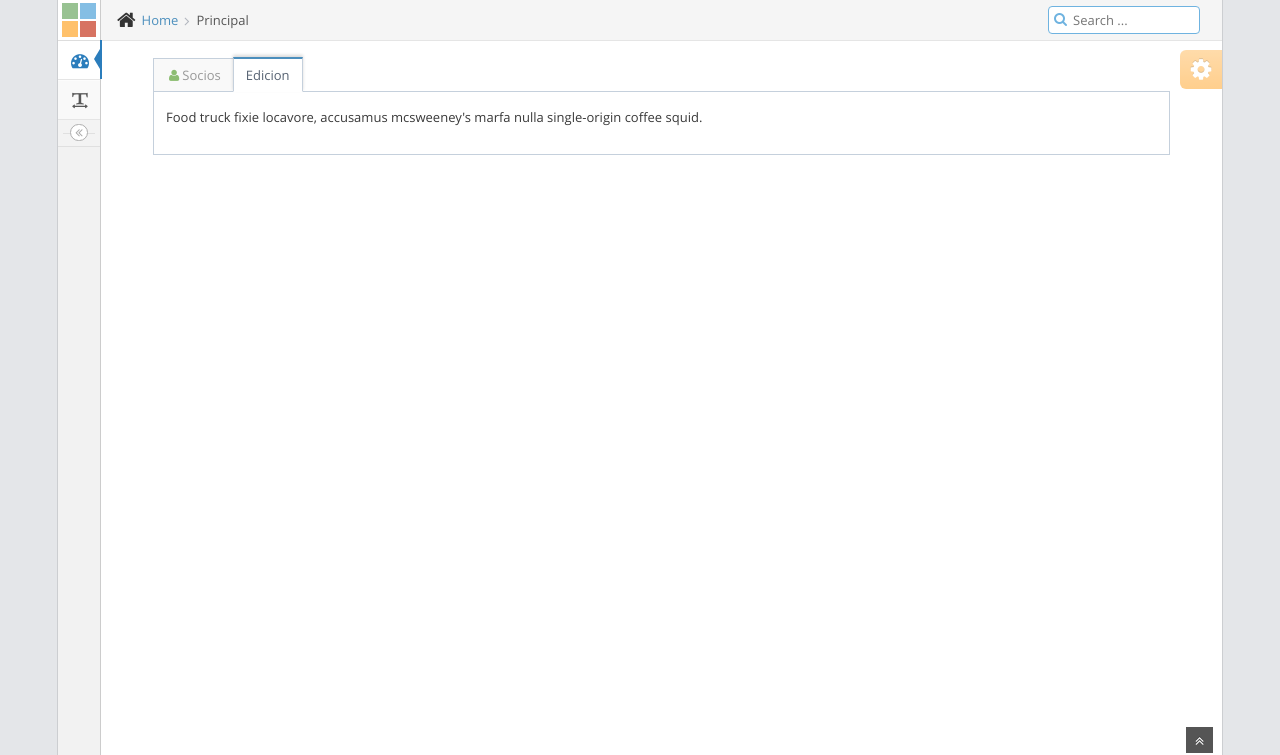
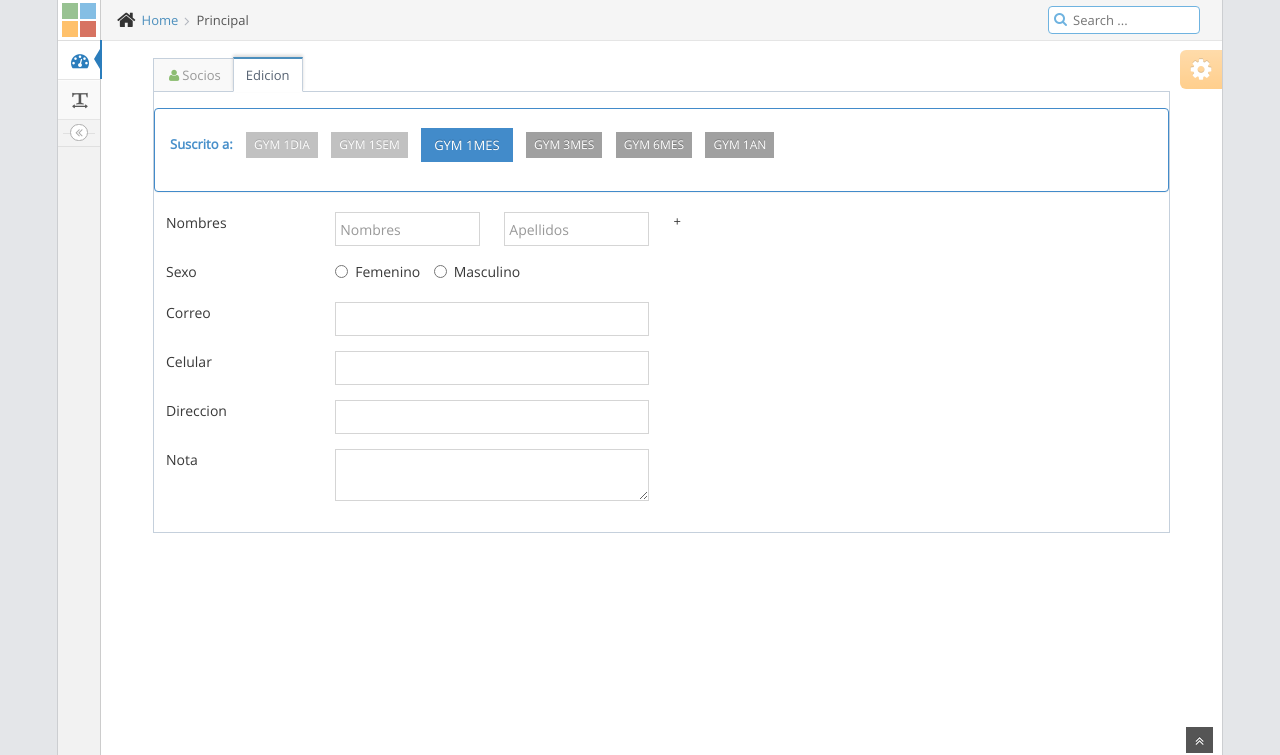
Before and after one commit to enlacee/gym, a CodeIgniter app: page /dashboard in a window 1280 px wide, after a click on "Edicion". Shown: the part 45-800 px from the top of the page. Run offline with CodeIgniter, Linux system fonts and the light colour scheme.

Commit message:
JS+Boostrap+sql (prioridad ctrl asistencia) JS

```diff
--- a/application/controllers/socio.php
+++ b/application/controllers/socio.php
@@ -16,15 +16,21 @@ class Socio extends MY_Controller {
 
     public function listGrid()
     {
-        $array[] = array('id' => 1, 'name' => 'pepe reina', 'otro'=> '15');
-        $array[] = array('id' => 2, 'name' => 'maria lopez', 'otro'=> '25');
-        $array[] = array('id' => 3, 'name' => 'martin borge', 'otro'=> '22');
-        $array[] = array('id' => 4, 'name' => 'juan reniro', 'otro'=> '11');
+        $array[] = array(
+            'id' => 1,
+            'first_name' => 'pepe reina',
+            'last_name' => 'rosario',
+            'sexo' => '1',
+            'email'=>'correo@mail.com',
+            'celular' => '995845745');
+        $array[] = array('id' => 2, 'first_name' => 'maria lopez', 'last_name' => 'lopez', 'sexo' => '1', 'email'=>'correo@mail.com');
+        $array[] = array('id' => 3, 'first_name' => 'martin borge', 'last_name'=> 'ruiz', 'sexo' => '2', 'email'=>'correo@mail.com');
+        $array[] = array('id' => 4, 'first_name' => 'juan reniro', 'last_name' => 'lirio', 'sexo' => '1', 'email'=>'correo@mail.com');
 
-        $array[] = array('id' => 5, 'name' => 'maribel rojas', 'otro'=> '15');
-        $array[] = array('id' => 6, 'name' => 'stefany maride', 'otro'=> '25');
-        $array[] = array('id' => 7, 'name' => 'robert linio', 'otro'=> '22');
-        $array[] = array('id' => 8, 'name' => 'ricardo games', 'otro'=> '11');
+        $array[] = array('id' => 5, 'first_name' => 'maribel rojas', 'last_name' => 'gimenez', 'sexo' => '1');
+        $array[] = array('id' => 6, 'first_name' => 'stefany maride', 'last_name' => 'garza', 'sexo' => '1');
+        $array[] = array('id' => 7, 'first_name' => 'robert linio', 'last_name' => 'roblez', 'sexo' => '1');
+        $array[] = array('id' => 8, 'first_name' => 'ricardo games', 'last_name' => 'castillo', 'sexo' => '1');
 
         $this->output->set_content_type('application/json');
         $this->output->set_output(json_encode($array));
--- a/application/views/dashboard/index.php
+++ b/application/views/dashboard/index.php
@@ -47,7 +47,7 @@
                         </div>
 
                         <div id="profile" class="tab-pane">
-                            <p>Food truck fixie locavore, accusamus mcsweeney's marfa nulla single-origin coffee squid.</p>
+                            <?php $this->load->view('dashboard/index/_formEditSocio.php'); ?>
                         </div>
 
                     </div>
--- /dev/null
+++ b/application/views/dashboard/index/_formAddSocio.php
@@ -0,0 +1,73 @@
+            <form action="socio/add" name="formAddSocio" id="formAddSocio" method="POST">
+                <div class="modal-header">
+                    <button type="button" class="close" data-dismiss="modal" aria-hidden="true">×</button>
+                    <h4 class="modal-title" id="myModalLabel">Nuevo Socio (client)</h4>
+                </div>
+                <div class="modal-body">
+
+                    <div class="row form-group">
+                        <div class="col-md-4 col-sm-2"><label>Nombres</label></div>
+                        <div class="col-md-4 col-sm-5">
+                            <input type="text" id="addSocio_first_name" name="addSocio_first_name" value="" class="required form-control" placeholder="Nombres"
+                            minlength="3" maxlength="30">
+                        </div>
+                        <div class="col-md-4 col-sm-5">
+                            <input type="text" id="addSocio_last_name" name="addSocio_last_name" value="" class="required form-control" placeholder="Apellidos"
+                            minlength="3" maxlength="30">
+                        </div>
+                    </div>
+                    <div class="row form-group">
+                        <div class="col-md-4 col-sm-2"><label>Sexo</label></div>
+                        <div class="col-md-8 col-sm-10">
+                            <div class="radio-inline">
+                                <label>
+                                    <input class="required" type="radio" id="addSocio_sexo" name="addSocio_sexo" value="1">Femenino
+                                </label>
+                            </div>
+                            <div class="radio-inline">
+                                <label>
+                                    <input class="required" type="radio" id="addSocio_sexo" name="addSocio_sexo" value="2">Masculino
+                                </label>
+                            </div>
+                        </div>
+                    </div>
+
+                    <div class="row form-group">
+                        <div class="col-md-4"><label>Correo</label></div>
+                        <div class="col-md-8">
+                            <input type="text" id="addSocio_email" name="addSocio_email" value="" class="required email form-control">
+                        </div>
+                    </div>
+
+                    <div class="row form-group">
+                        <div class="col-md-4"><label>Celular</label></div>
+                        <div class="col-md-8">
+                            <input type="text" id="addSocio_celular" name="addSocio_celular" value="" class="required phone {number} form-control">
+                        </div>
+                    </div>
+
+                    <a href="#" class="btn btn-minier btn-primary" id="linkMoreSocio" data-toggle="collapse" data-target="#moreSocio">[+ mas]</a>
+
+                    <div id="moreSocio" class="collapse">
+                        <div class="row form-group">
+                            <div class="col-md-4"><label>Direccion</label></div>
+                            <div class="col-md-8">
+                                <input type="text" id="addSocio_direccion" name="addSocio_direccion" value="" class="form-control">
+                            </div>
+                        </div>
+
+                        <div class="row form-group">
+                            <div class="col-md-4"><label>Nota</label></div>
+                            <div class="col-md-8">
+                                <textarea id="addSocio_observacion" name="addSocio_observacion" class="form-control" ></textarea>
+                            </div>
+                        </div>
+                    </div>
+
+                </div>
+                <div class="modal-footer">
+                    <button >enviar</button>
+                    <button id ="btnSave"  class="btn btn-default" data-dismiss="modal">Save</button>
+                    <button id ="btnClose" type="button" class="btn btn-default" data-dismiss="modal">Cancel</button>
+                </div>
+            </form>
--- /dev/null
+++ b/application/views/dashboard/index/_formEditSocio.php
@@ -0,0 +1,81 @@
+                <div class="row">
+                    <div class="">
+                            <div class="widget-main panel panel-primary padding-10">
+                                <ul class=" spaced list-inline">
+                                    <li><strong class="blue">Suscrito a:</strong></li>
+                                <li><button class="btn btn-xs btn-grey disabled">GYM 1DIA</button></li>
+                                <li><button class="btn btn-xs btn-grey disabled ">GYM 1SEM</button></li>
+                                <li><button class="btn btn-sm btn-primary ">GYM 1MES</button></li>
+                                <li><button class="btn btn-xs btn-grey ">GYM 3MES</button></li>
+                                <li><button class="btn btn-xs btn-grey ">GYM 6MES</button></li>
+                                <li><button class="btn btn-xs btn-grey ">GYM 1AN</button></li>
+                                </ul>
+                            </div>
+
+                    </div>
+
+                    <div class="col-md-6">
+                        <form action="" id="formEditSocio" name="formEditSocio">
+                        <div class="row form-group">
+                            <div class="col-md-4 col-sm-2"><label>Nombres</label></div>
+                            <div class="col-md-4 col-sm-5">
+                                <input type="text" id="first_name" name="first_name" value="" class="required form-control" placeholder="Nombres"
+                                minlength="3" maxlength="30">
+                            </div>
+                            <div class="col-md-4 col-sm-5">
+                                <input type="text" id="last_name" name="last_name" value="" class="required form-control" placeholder="Apellidos"
+                                minlength="3" maxlength="30">
+                            </div>
+                        </div>
+                        <div class="row form-group">
+                            <div class="col-md-4 col-sm-2"><label>Sexo</label></div>
+                            <div class="col-md-8 col-sm-10">
+                                <div class="radio-inline">
+                                    <label>
+                                        <input class="required" type="radio" id="sexo" name="sexo" value="1">Femenino
+                                    </label>
+                                </div>
+                                <div class="radio-inline">
+                                    <label>
+                                        <input class="required" type="radio" id="sexo" name="sexo" value="2">Masculino
+                                    </label>
+                                </div>
+                            </div>
+                        </div>
+
+                        <div class="row form-group">
+                            <div class="col-md-4"><label>Correo</label></div>
+                            <div class="col-md-8">
+                                <input type="text" id="email" name="email" value="" class="required email form-control">
+                            </div>
+                        </div>
+
+                        <div class="row form-group">
+                            <div class="col-md-4"><label>Celular</label></div>
+                            <div class="col-md-8">
+                                <input type="text" id="celular" name="celular" value="" class="required phone {number} form-control">
+                            </div>
+                        </div>
+
+                        <div class="row form-group">
+                            <div class="col-md-4"><label>Direccion</label></div>
+                            <div class="col-md-8">
+                                <input type="text" id="direccion" name="direccion" value="" class="form-control">
+                            </div>
+                        </div>
+
+                        <div class="row form-group">
+                            <div class="col-md-4"><label>Nota</label></div>
+                            <div class="col-md-8">
+                                <textarea id="observacion" name="observacion" class="form-control" ></textarea>
+                            </div>
+                        </div>
+
+
+                        </form>
+                    </div>
+
+                    <div class="col-md-6">
+                        +
+                    </div>
+                </div>
--- a/public/js/application/dashboard/index.js
+++ b/public/js/application/dashboard/index.js
@@ -16,12 +16,16 @@ var pager_selector = "#grid-pager";
 jQuery(grid_selector).jqGrid({
     url:'socio/listGrid',
     datatype: "json",
-    colNames:['id','name', 'Tipo variable', 'Patro a validar','Fecha registro'],
+    colNames:['id','nombre', 'apellido', 'sexo','celular','mail','direccion','nota','Fecha registro'],
     colModel:[
-        {name:'id',index:'id', width:55},
-        {name:'name',index:'name', width:150, editable:true},
-        {name:'tipo_variable',index:'tipo_variable', width:100},
-        {name:'patron_a_validar',index:'patron_a_validar', width:100},
+        {name:'id',index:'id', width:55, search:false},
+        {name:'first_name',index:'first_name', width:150, editable:true},
+        {name:'last_name',index:'last_name', width:100, editable:true},
+        {name:'sexo',index:'sexo', width:100},
+        {name:'celular',index:'celular', width:100, hidden:true},
+        {name:'email',index:'email', width:100, hidden:true},
+        {name:'direccion',index:'direccion', width:100, hidden:true},
+        {name:'nota',index:'nota', width:100, hidden:true},
         {name:'fecha_registro',index:'fecha_registro', width:130, align:"right"}
     ],
     rowNum:10,
@@ -41,7 +45,104 @@ jQuery(grid_selector).jqGrid({
 	        enableTooltips(table);
 	    }, 0);
 	},
+	ondblClickRow: function(id) {
+		//alert("You double click row with id: "+id);
+		var gsr = jQuery(grid_selector).jqGrid('getGridParam','selrow');
+		console.log(gsr)
+		rowData = $(this).jqGrid("getRowData", id);
+		console.log('rowData',rowData);
+		if(gsr){
+			$(this).jqGrid('GridToForm',gsr,"#formEditSocio");
+			$('#myTab li:eq(1) a').tab('show');
+		} else {
+			alert("Please select Row")
+		}
+	},
 });
+
+// -- nav
+jQuery(grid_selector).jqGrid('navGrid', pager_selector,
+    {//navbar options
+        edit: true,
+        editicon: 'icon-pencil blue',
+        add: false,
+        addicon: 'icon-plus-sign purple',
+        del: true,
+        delicon: 'icon-trash red',
+        search: true,
+        searchicon: 'icon-search orange',
+        refresh: true,
+        refreshicon: 'icon-refresh green',
+        view: false,
+        viewicon: 'icon-zoom-in grey',
+    },
+    {
+        //edit record form
+        //closeAfterEdit: true,
+        recreateForm: true,
+        beforeShowForm: function(e) {
+            var form = $(e[0]);
+            form.closest('.ui-jqdialog').find('.ui-jqdialog-titlebar').wrapInner('<div class="widget-header" />')
+            style_edit_form(form);
+        }
+    },
+	{
+	    //new record form
+	    closeAfterAdd: true,
+	    recreateForm: true,
+	    viewPagerButtons: false,
+	    beforeShowForm: function(e) {
+	        var form = $(e[0]);
+	        form.closest('.ui-jqdialog').find('.ui-jqdialog-titlebar').wrapInner('<div class="widget-header" />')
+	        style_edit_form(form);
+	    }
+	},
+	{
+	    //delete record form
+	    recreateForm: true,
+	    beforeShowForm: function(e) {
+	        var form = $(e[0]);
+	        if (form.data('styled'))
+	            return false;
+
+	        form.closest('.ui-jqdialog').find('.ui-jqdialog-titlebar').wrapInner('<div class="widget-header" />')
+	        style_delete_form(form);
+
+	        form.data('styled', true);
+	    },
+	    onClick: function(e) {
+	        alert(1);
+	    }
+	},
+	{
+	    //search form
+	    recreateForm: true,
+	    afterShowSearch: function(e) {
+	        var form = $(e[0]);
+	        form.closest('.ui-jqdialog').find('.ui-jqdialog-title').wrap('<div class="widget-header" />')
+	        style_search_form(form);
+	    },
+	    afterRedraw: function() {
+	        style_search_filters($(this));
+	    }
+	    ,
+	    multipleSearch: false,
+	    /**
+	     multipleGroup:true,
+	     showQuery: true
+	     */
+	},
+    {
+        //view record form
+        recreateForm: true,
+        beforeShowForm: function(e) {
+            var form = $(e[0]);
+            form.closest('.ui-jqdialog').find('.ui-jqdialog-title').wrap('<div class="widget-header" />')
+        }
+    }
+);
+
+
 
 
 // toogle button
@@ -57,12 +158,13 @@ $("#linkMoreSocio").click(function(event){
 
 // mask formulario
 $.mask.definitions['~']='[+-]';
+$('#addSocio_celular').mask('999-999-9?99');
 $('#celular').mask('999-999-9?99');
 
 
 // validation
 $(function(){
-$('#formSocio').validate({
+$('#formAddSocio').validate({
 	errorElement: 'div',
 	errorClass: 'help-block',
 	focusInvalid: false,
```
Also changed, not shown: other parts of application/views/dashboard/index.php (+1 -85 lines), doc/db/Dump20140609.sql (renamed from doc/db/Dump20140607.sql, +29 -22 lines), 2 other files. Lines whose indentation alone changed are shown as unchanged.
